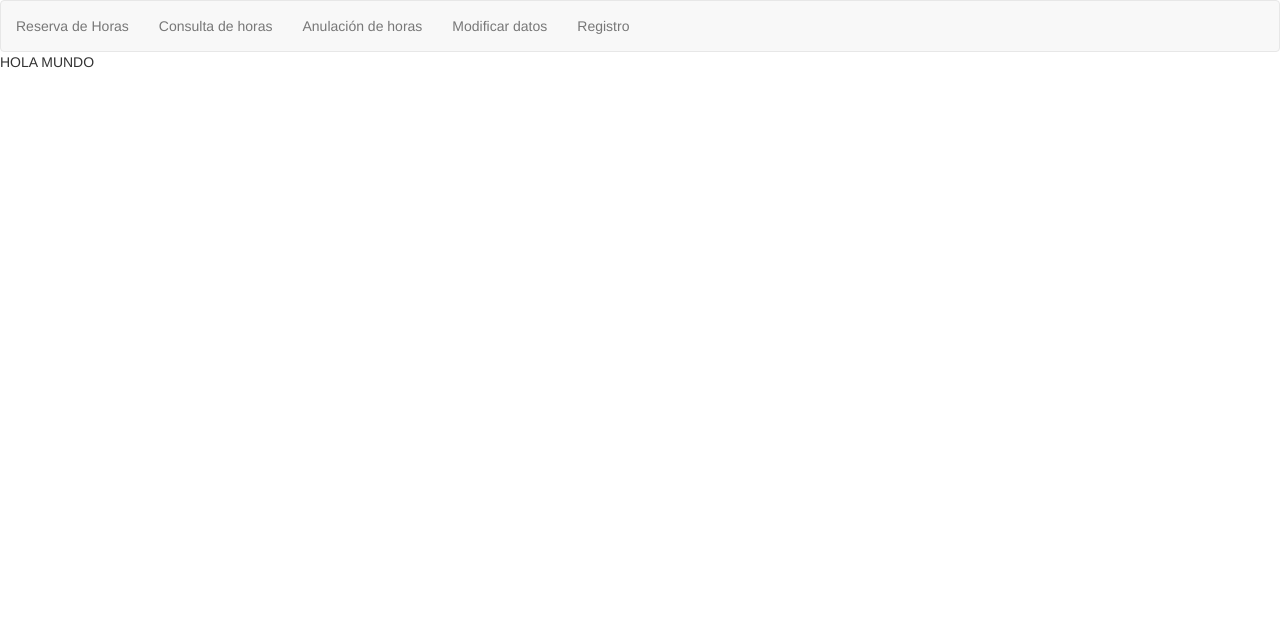
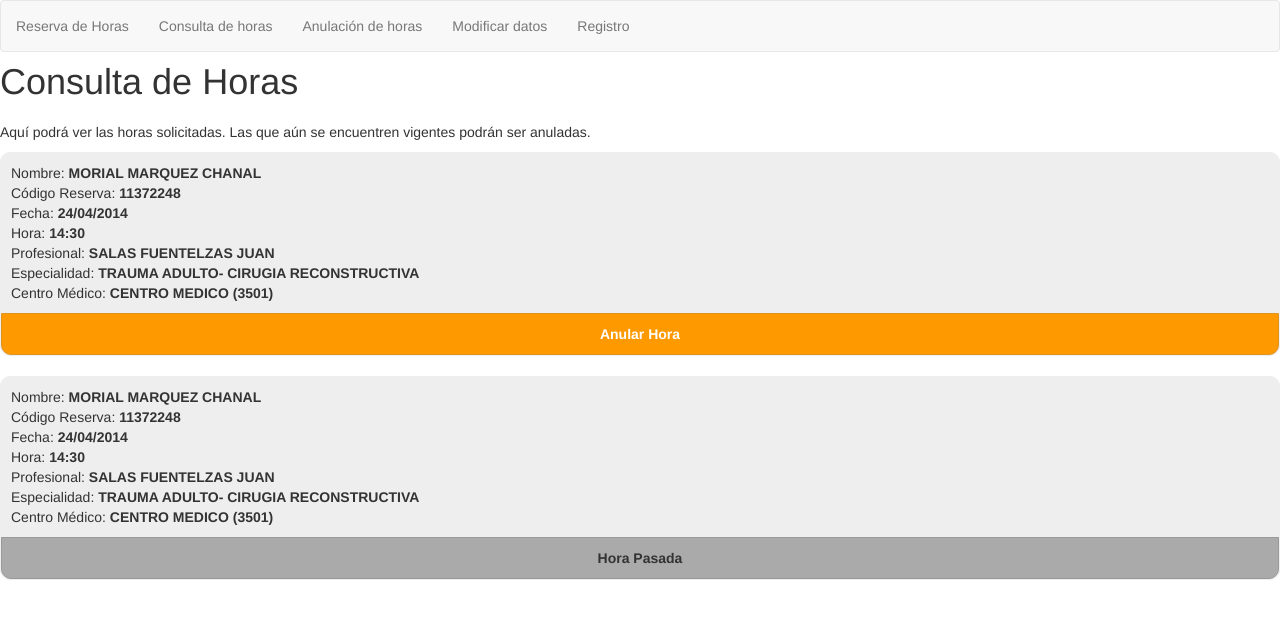
Before and after one commit to nsclick/BookingDoctor, a CodeIgniter app: page /consulta in a window 1280 px wide. Shown: the top 619 px of the page. Run offline with CodeIgniter, Linux system fonts and the light colour scheme.

Commit message:
Creación página consulta de horas
más edición de css

```diff
--- a/application/views/pages/consulta.php
+++ b/application/views/pages/consulta.php
@@ -1 +1,36 @@
-HOLA MUNDO
+<div class="consulta">
+	<h1>Consulta de Horas</h1>
+	<p>Aqu&iacute; podr&aacute; ver las horas solicitadas. Las que a&uacute;n se encuentren vigentes podr&aacute;n ser anuladas.</p>
+	<p class="hora">
+		<span>Nombre: </span>MORIAL MARQUEZ CHANAL
+		<br />
+		<span>Código Reserva: </span>  11372248
+		<br />
+		<span>Fecha: </span> 24/04/2014
+		<br />
+		<span>Hora: </span>  14:30
+		<br />
+		<span>Profesional: </span> SALAS FUENTELZAS JUAN
+		<br />
+		<span>Especialidad: </span> TRAUMA ADULTO- CIRUGIA RECONSTRUCTIVA
+		<br />
+		<span>Centro Médico: </span> CENTRO MEDICO (3501)
+		<a href="#">Anular Hora</a>
+	</p>
+	<p class="hora">
+		<span>Nombre: </span>MORIAL MARQUEZ CHANAL
+		<br />
+		<span>Código Reserva: </span>  11372248
+		<br />
+		<span>Fecha: </span> 24/04/2014
+		<br />
+		<span>Hora: </span>  14:30
+		<br />
+		<span>Profesional: </span> SALAS FUENTELZAS JUAN
+		<br />
+		<span>Especialidad: </span> TRAUMA ADULTO- CIRUGIA RECONSTRUCTIVA
+		<br />
+		<span>Centro Médico: </span> CENTRO MEDICO (3501)
+		<span class="pasada">Hora Pasada</span>
+	</p>
+</div>
--- a/assets/css/davila.css
+++ b/assets/css/davila.css
@@ -2,7 +2,7 @@ body{margin:0;padding:0}
 h1, .h1, h2, .h2, h3, .h3{margin-top:10px;margin-bottom:20px}
 .navbar-default{margin:0}
 .divclear{clear:both;height:0}
-.btn.btn-default{color:#fff;background-color:#fe9900;border-color:#df9421}
+.btn.btn-default{color:#fff;background-color:#fe9900;border:1px solid #df9421}
 .btn.btn-default:hover{background-color:#df9421;border-color:#fe9900}
 .container{width:100%;padding:0}
 .registrotabs{width:100%;position:relative}
@@ -35,6 +35,11 @@ tbody tr td{vertical-align:middle;padding:5px;line-height:normal}
 .agendamed table tbody td a{display:block;padding:8px;text-decoration:none;color:#444}
 .agendamed table tbody td a:hover span{display:inline;font-weight:bold;font-size:11px}
 .agendamed table tbody td a:hover{background:#94c8f4;color:#444}
+.consulta .hora{padding:10px 10px 0 10px;border-radius:10px;-moz-border-radius:10px;-ms-border-radius:10px;-webkit-border-radius:10px;background:#eee;border:1px solid #eee;font-weight:bold;margin-bottom:20px}
+.consulta .hora span{font-weight:normal}
+.consulta .hora a{display:block;padding:10px;text-align:center;color:#fff;background:#fe9900;border:1px solid #df9421;margin:10px -10px 0 -10px;border-radius:0 0 10px 10px;-moz-border-radius:0 0 10px 10px;-ms-border-radius:0 0 10px 10px;-webkit-border-radius:0 0 10px 10px;text-decoration:none}
+.consulta .hora a:hover{background:#df9421;border:1px solid #fe9900}
+.consulta .hora .pasada{display:block;padding:10px;text-align:center;color:#333;background:#aaa;border:1px solid #999;margin:10px -10px 0 -10px;border-radius:0 0 10px 10px;-moz-border-radius:0 0 10px 10px;-ms-border-radius:0 0 10px 10px;-webkit-border-radius:0 0 10px 10px;text-decoration:none;font-weight:bold}
 /*desde 768*/
 @media (min-width: 768px){
 	.navbar-brand{display:none}
```
